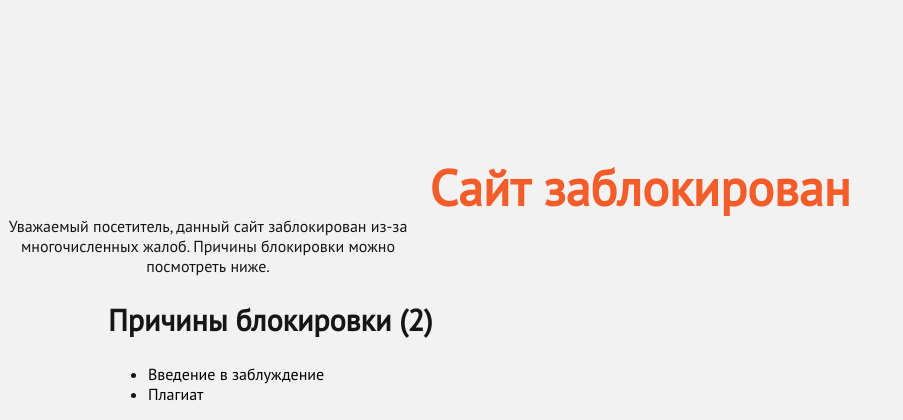
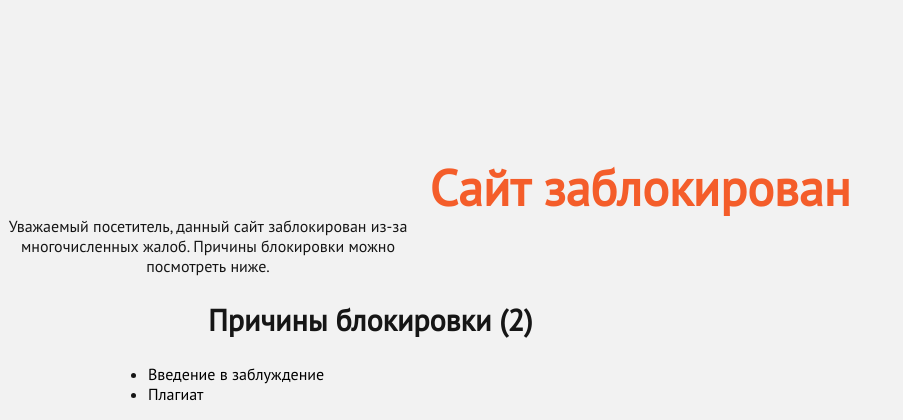
Before and after one commit to sav210/sav210.github.io, a PHP site: page /pozhiloy-index2.html in a window 1280 px wide. Shown: the part 477-897 px from the top of the page, without its empty margins (0-903 px from the left). Run offline with PHP 8.4, Linux system fonts and the light colour scheme.

Commit message:
Add files via upload

```diff
--- a/css/securityblock.css
+++ b/css/securityblock.css
@@ -41,4 +41,5 @@ a:visited{
 
 .reasons h2{
     font-size: 30px;
+    margin-left: 100px;
 }
```
